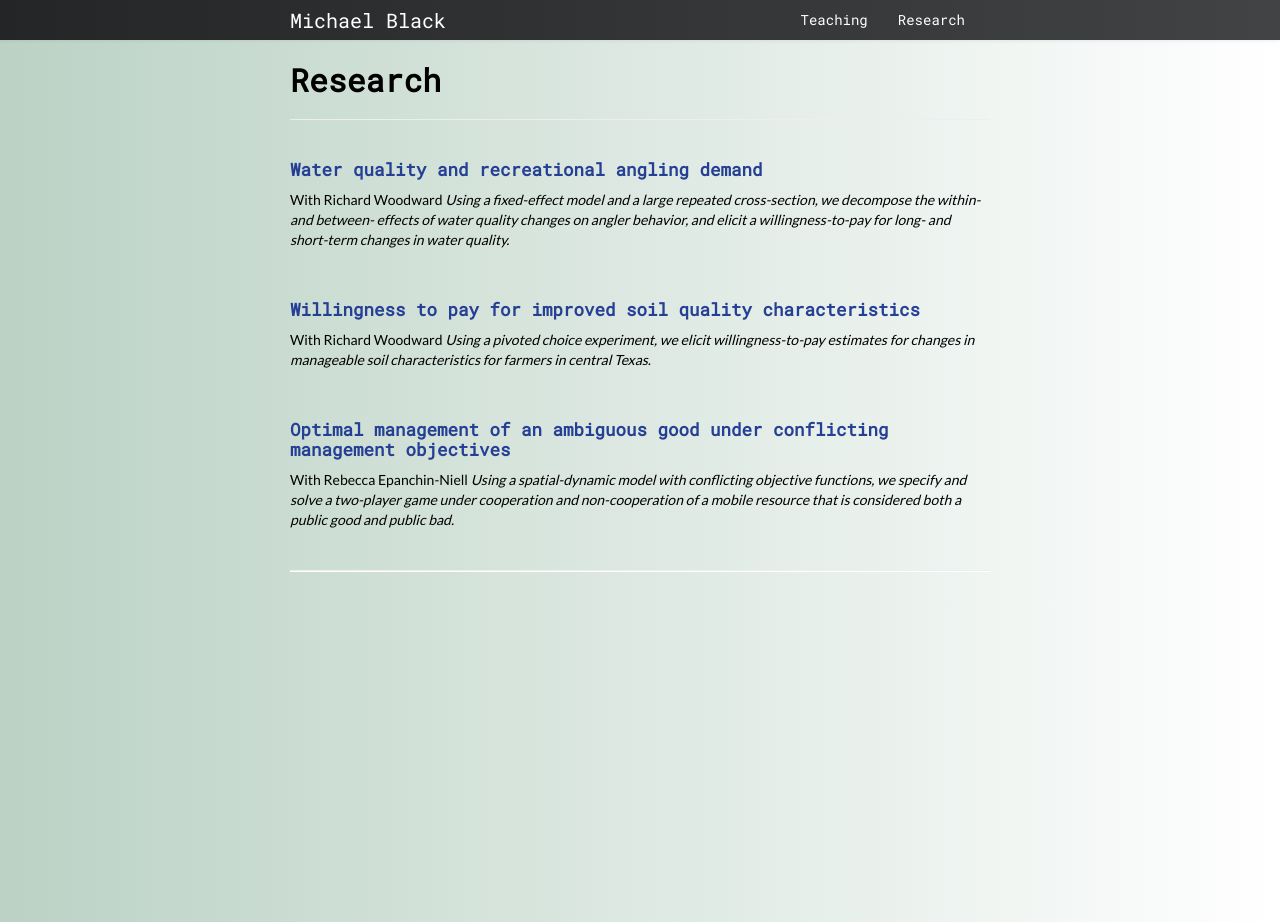
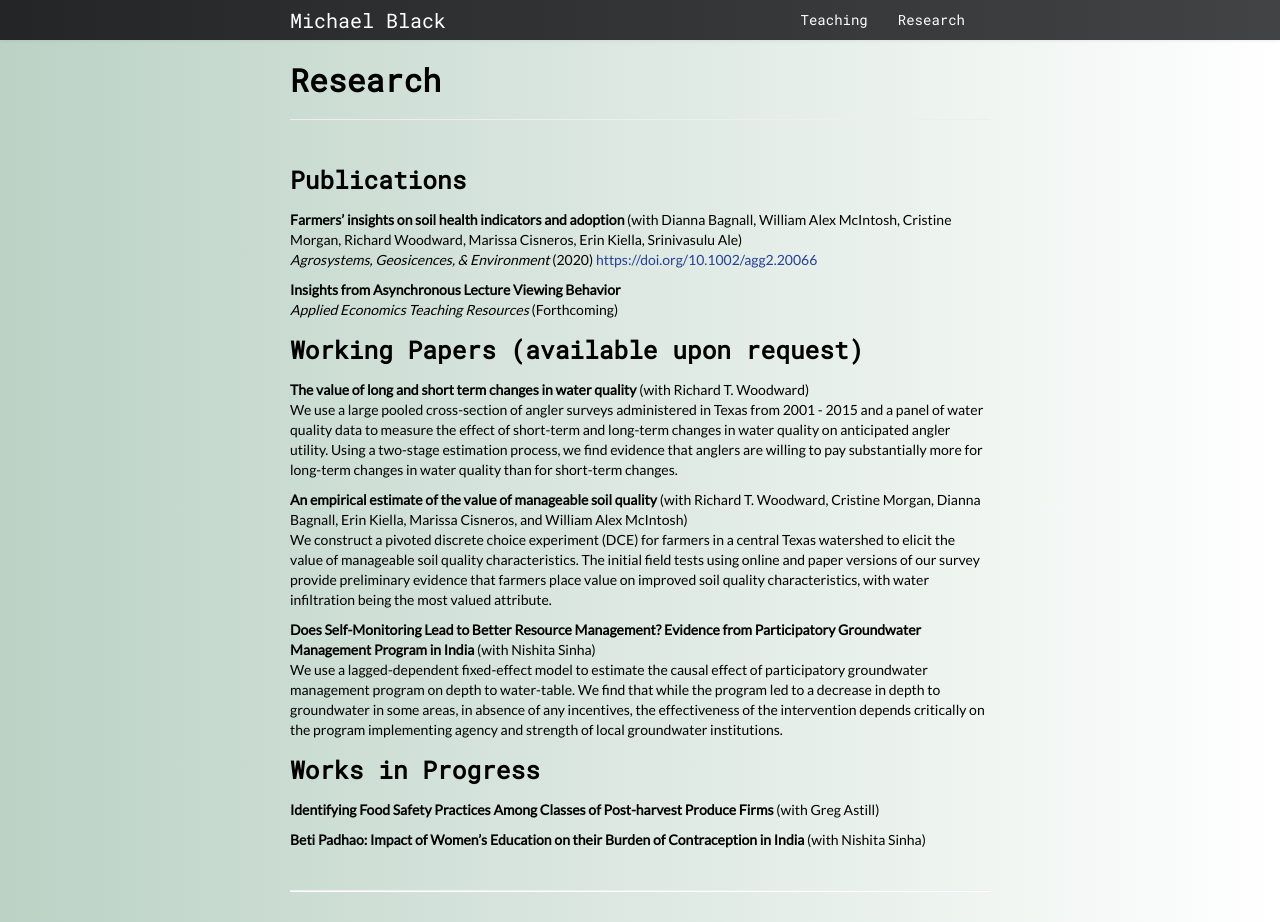
Before and after one commit to michael-black/michael-black.github.io, a Jekyll site: the page built from pages/research.md, in a window 1280 px wide. Built offline with Jekyll 4.4.1, drawn with Linux system fonts in a browser that asks for light colours.

Commit message:
Updated research page

```diff
--- a/pages/research.md
+++ b/pages/research.md
@@ -4,31 +4,37 @@ title: Research
 description: Michael's research
 ---
 
+### Publications
+
+**Farmers’ insights on soil health indicators and adoption** (with Dianna Bagnall, William Alex McIntosh, Cristine Morgan, Richard Woodward, Marissa Cisneros, Erin Kiella, Srinivasulu Ale)
+*Agrosystems, Geosicences, & Environment* (2020) [https://doi.org/10.1002/agg2.20066](https://doi.org/10.1002/agg2.20066)
+
+**Insights from Asynchronous Lecture Viewing Behavior**
+*Applied Economics Teaching Resources* (Forthcoming)
+
+### Working Papers (available upon request)
+
+**The value of long and short term changes in water quality** (with Richard T. Woodward)
+We use a large pooled cross-section of angler surveys administered in Texas from 2001 - 2015 and a panel of water quality data to measure the effect of short-term and long-term changes in water quality on anticipated angler utility. Using a two-stage estimation process, we find evidence that anglers are willing to pay substantially more for long-term changes in water quality than for short-term changes.
+
+**An empirical estimate of the value of manageable soil quality** (with Richard T. Woodward, Cristine Morgan, Dianna Bagnall, Erin Kiella, Marissa Cisneros, and William Alex McIntosh)
+We construct a pivoted discrete choice experiment (DCE) for farmers in a central Texas watershed to elicit the value of manageable soil quality characteristics. The initial field tests using online and paper versions of our survey provide preliminary evidence that farmers place value on improved soil quality characteristics, with water infiltration being the most valued attribute.
+
+**Does Self-Monitoring Lead to Better Resource Management? Evidence from Participatory Groundwater Management Program in India** (with Nishita Sinha)
+We use a lagged-dependent fixed-effect model to estimate the causal effect of participatory groundwater management program on depth to water-table. We find that while the program led to a decrease in depth to groundwater in some areas, in absence of any incentives, the effectiveness of the intervention depends critically on the program implementing agency and strength of local groundwater institutions.
 
 
-#### [Water quality and recreational angling demand]({{ BASE_PATH}}/pages/working_papers/sample-working-paper.pdf)
-With Richard Woodward
-*Using a fixed-effect model and a large repeated cross-section, we decompose the within- and between- effects of water quality changes on angler behavior, and elicit a willingness-to-pay for long- and short-term changes in water quality.*
-<br/>
-<br/>
-<br/>
+### Works in Progress
 
-#### [Willingness to pay for improved soil quality characteristics]({{ BASE_PATH}}/pages/working_papers/sample-working-paper.pdf)
-With Richard Woodward
-*Using a pivoted choice experiment, we elicit willingness-to-pay estimates for changes in manageable soil characteristics for farmers in central Texas.*
-<br/>
-<br/>
-<br/>
+**Identifying Food Safety Practices Among Classes of Post-harvest Produce Firms** (with Greg Astill)
 
-#### [Optimal management of an ambiguous good under conflicting management objectives]({{ BASE_PATH}}/pages/working_papers/sample-working-paper.pdf)
-With Rebecca Epanchin-Niell
-*Using a spatial-dynamic model with conflicting objective functions, we specify and solve a two-player game under cooperation and non-cooperation
-of a mobile resource that is considered both a public good and public bad.*
+**Beti Padhao: Impact of Women’s Education on their Burden of Contraception in India** (with Nishita Sinha)
 
 
 <!-- Note: this is how to write a comment in HTML. Everything in here won't show up on your webpage.-->
 
 <!--
+#### [Optimal management of an ambiguous good under conflicting management objectives]({{ BASE_PATH}}/pages/working_papers/sample-working-paper.pdf)
 To increase the size of the title, use fewer # in front of the paper title.
 To decrease the size of the title, use more #.
 To remove the italics, remove the * before and after the description
```
